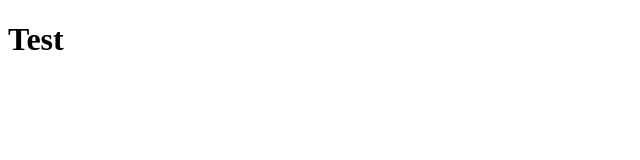
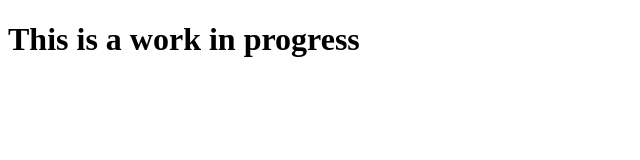
Before and after one commit to sock2/sock2.github.io, a plain HTML site: page index.html in a window 1280 px wide. Shown: the whole page, without its empty margins (0-640 px from the left). Drawn offline with Linux system fonts and the light colour scheme.

Commit message:
Update index.html

```diff
--- a/index.html
+++ b/index.html
@@ -3,9 +3,9 @@
 <head>
     <meta charset="UTF-8">
     <meta name="viewport" content="width=device-width, initial-scale=1.0">
-    <title>Test</title>
+    <title>Sock</title>
 </head>
 <body>
-    <h1>Test</h1>
+    <h1>This is a work in progress</h1>
 </body>
 </html>
```
